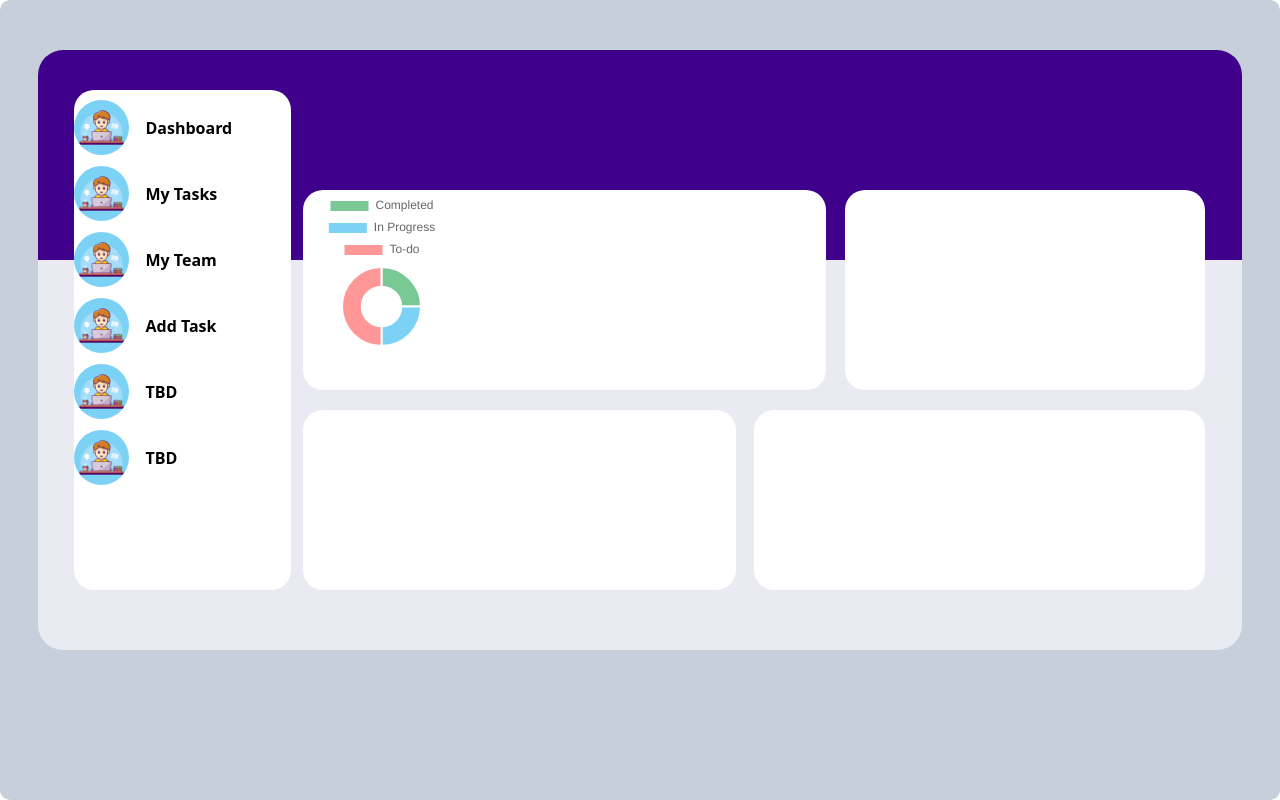
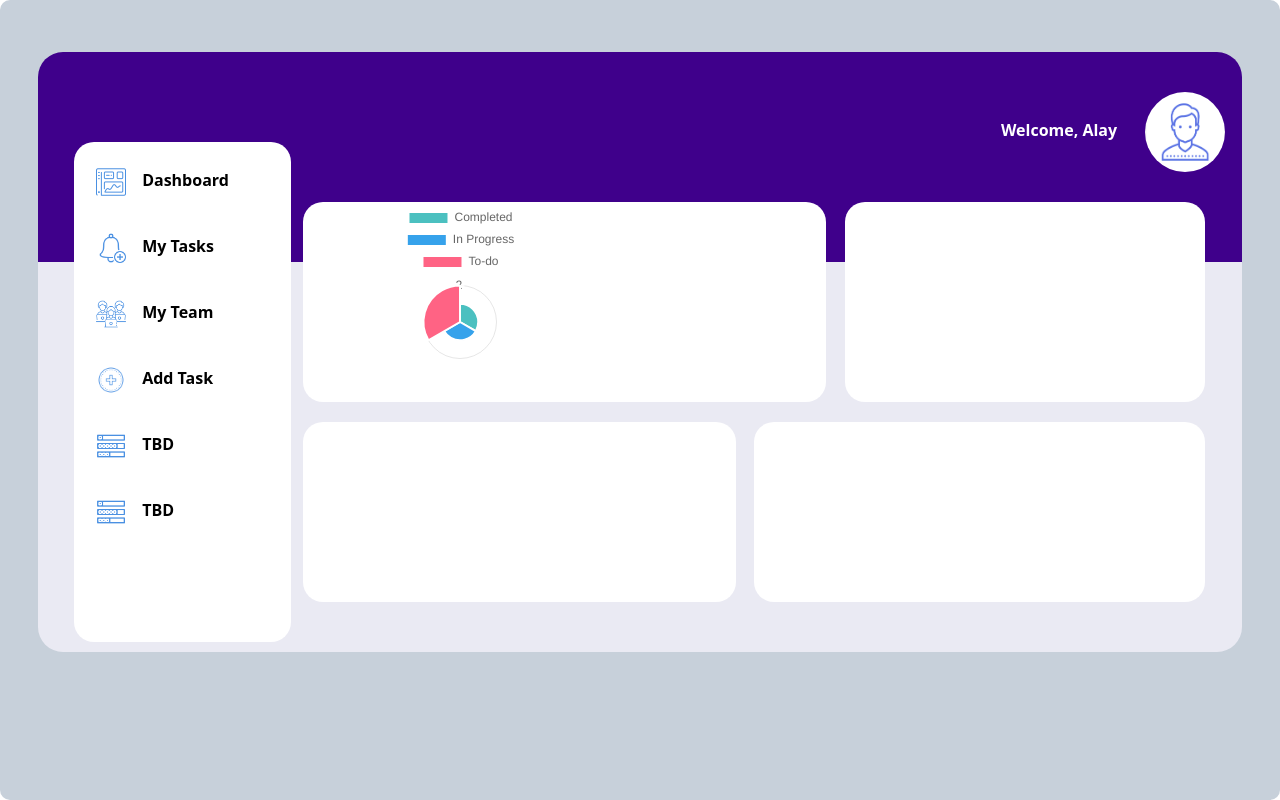
Before and after one commit to pk-pranavv/ProjectManagementPortal, a Flask app: page /dashboard in a window 1280 px wide. Run offline with Flask 2, Linux system fonts and the light colour scheme; data comes from the database, SQL or seed files in the repository; some libraries are stand-ins or nearby versions.

Commit message:
enhanced UI

```diff
--- a/static/styles/newdashboard.css
+++ b/static/styles/newdashboard.css
@@ -23,6 +23,7 @@
 
     /* margin-top: 100px; */
     margin-left: 3%;
+    margin-top: 2px;
     margin-right: 3% ;
     border-radius: 25px;
 
@@ -55,10 +56,18 @@
   }
 
   .dashpic img {
-    width: 55px;
-    height: 55px;
+    margin-left: 10%;
+    margin-top: 15px;
+    width: 30px;
+    height: 30px;
+      }
+
+  .login img {
+    margin-left: 10%;
+    width: 80px;
+    height: 80px;
     border-radius: 50px;
-  }
+      }
 
 .mainpage{
     /* border: 1px solid black; */
@@ -66,7 +75,7 @@
     width: 75%;
     float: left;
     border-radius: 20px;
-    margin-top: 140px;
+    margin-top: 100px;
     margin-right: 2%;
     margin-left: 1%;
 
@@ -85,9 +94,8 @@
 .graphdiv{
     height: 100px;
     width: 30%;
-    /*margin-left: 15%;
-    margin-top: 40px; */
-  }
+    margin-left: 15%;
+    }
 
 .topright{
     /* border: 1px solid black; */
@@ -99,7 +107,14 @@
 
 
 }
-
+.login{
+    height: 50px;
+    width: 20%;
+    margin-left: 80%;
+    padding-top: 40px;
+    color: white;
+    font-weight: bold;
+}
 .bottomleft{
     /* border: 1px solid rgb(167, 19, 19); */
     height: 180px;
--- a/templates/newdashboard.html
+++ b/templates/newdashboard.html
@@ -9,29 +9,33 @@
 <body>
     <div class="outerpage">
         <div class="webpage">
+            <div class="login">
+                Welcome, Alay
+                <img src="../static/images/person.png" alt="">
+            </div>
             <div class="sidebar">
                 <div class="dashpic" >
-                    <img src="../static/images/user.jpg" alt="1">
+                    <img src="../static/images/icons8-dashboard-60.png" alt="1">
                     <a href="/dashboard">Dashboard</a>
                 </div>
                 <div class="dashpic">
-                    <img src="../static/images/user.jpg" alt="1">
+                    <img src="../static/images/icons8-add-reminder-50.png" alt="1">
                     <a href="/tasks">My Tasks</a>
                 </div>
                 <div class="dashpic">
-                    <img src="../static/images/user.jpg" alt="1">
+                    <img src="../static/images/icons8-team-58.png" alt="1">
                     <a href="team">My Team</a>
                 </div>
                 <div class="dashpic">
-                    <img src="../static/images/user.jpg" alt="1">
+                    <img src="../static/images/icons8-add-80.png" alt="1">
                     <a href="/add">Add Task</a>
                 </div>
                 <div class="dashpic">
-                    <img src="../static/images/user.jpg" alt="1">
+                    <img src="../static/images/icons8-tasks-50.png" alt="1">
                     <a href="team">TBD</a>
                 </div>
                 <div class="dashpic">
-                    <img src="../static/images/user.jpg" alt="1">
+                    <img src="../static/images/icons8-tasks-50.png" alt="1">
                     <a href="team">TBD</a>
                 </div>
             </div>
@@ -44,7 +48,7 @@
                         <script>
                             var ctx = document.getElementById("Chart").getContext("2d");
                             var lineChart = new Chart(ctx,{
-                                type: "doughnut",
+                                type: "polarArea",
                                 data: {
                                     labels : [
                                         'Completed',
@@ -55,9 +59,9 @@
                                         label: 'My First Dataset',
                                         data: {{ values }},
                                         backgroundColor: [
-                                            '#7ac994',
-                                            '#7CD2F5',
-                                            '#ff9797'
+                                            'rgb(75, 192, 192)',
+                                            'rgb(54, 162, 235)',
+                                            'rgb(255, 99, 132)'
                                         ],
                                         hoverOffset: 4
                                     }]
```
Also changed, not shown: static/images/icons8-add-80.png (added), static/images/icons8-add-reminder-50.png (added), static/images/icons8-dashboard-60.png (added), static/images/icons8-tasks-50.png (added), static/images/icons8-team-58.png (added), static/images/person.png (added), static/images/task.png (added).
